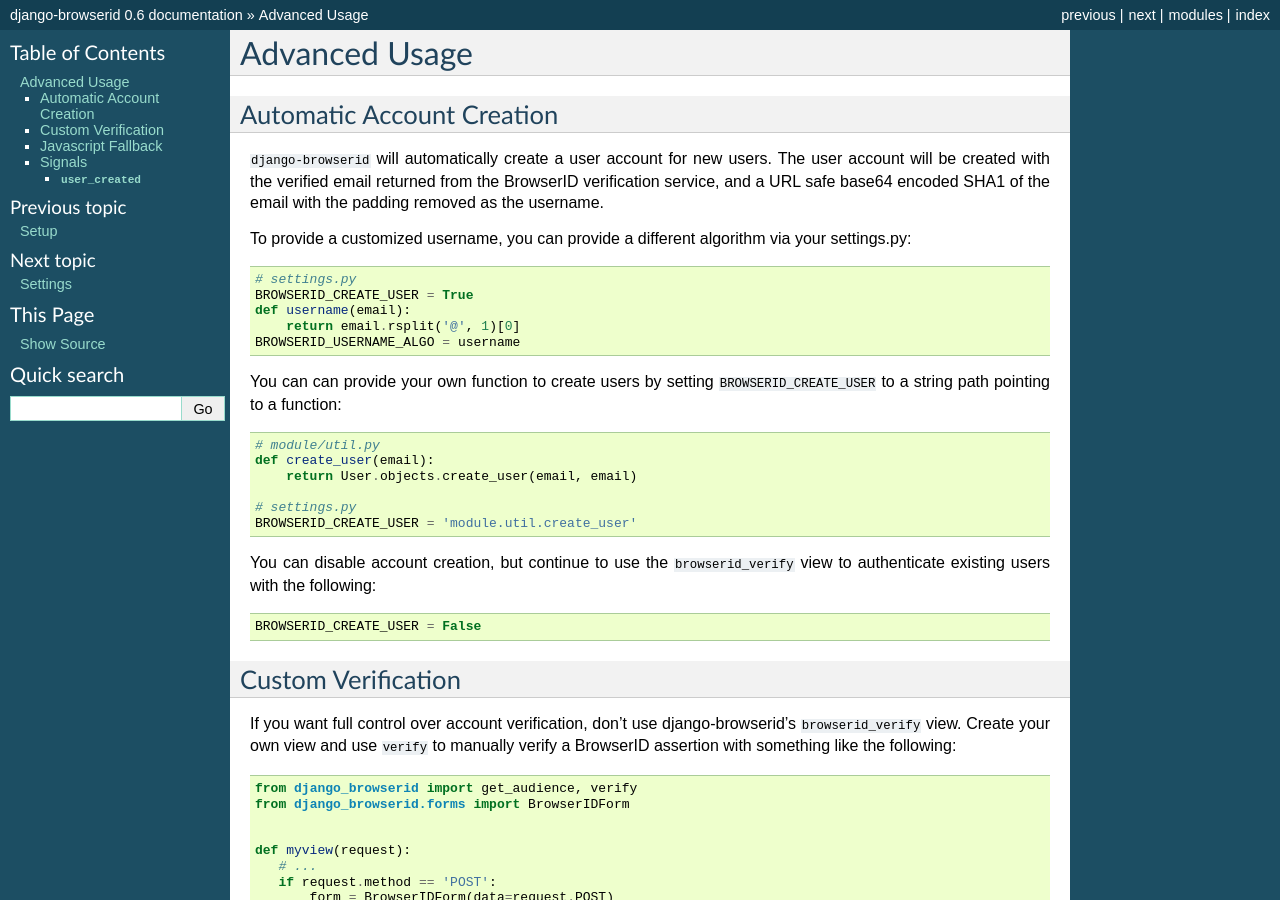
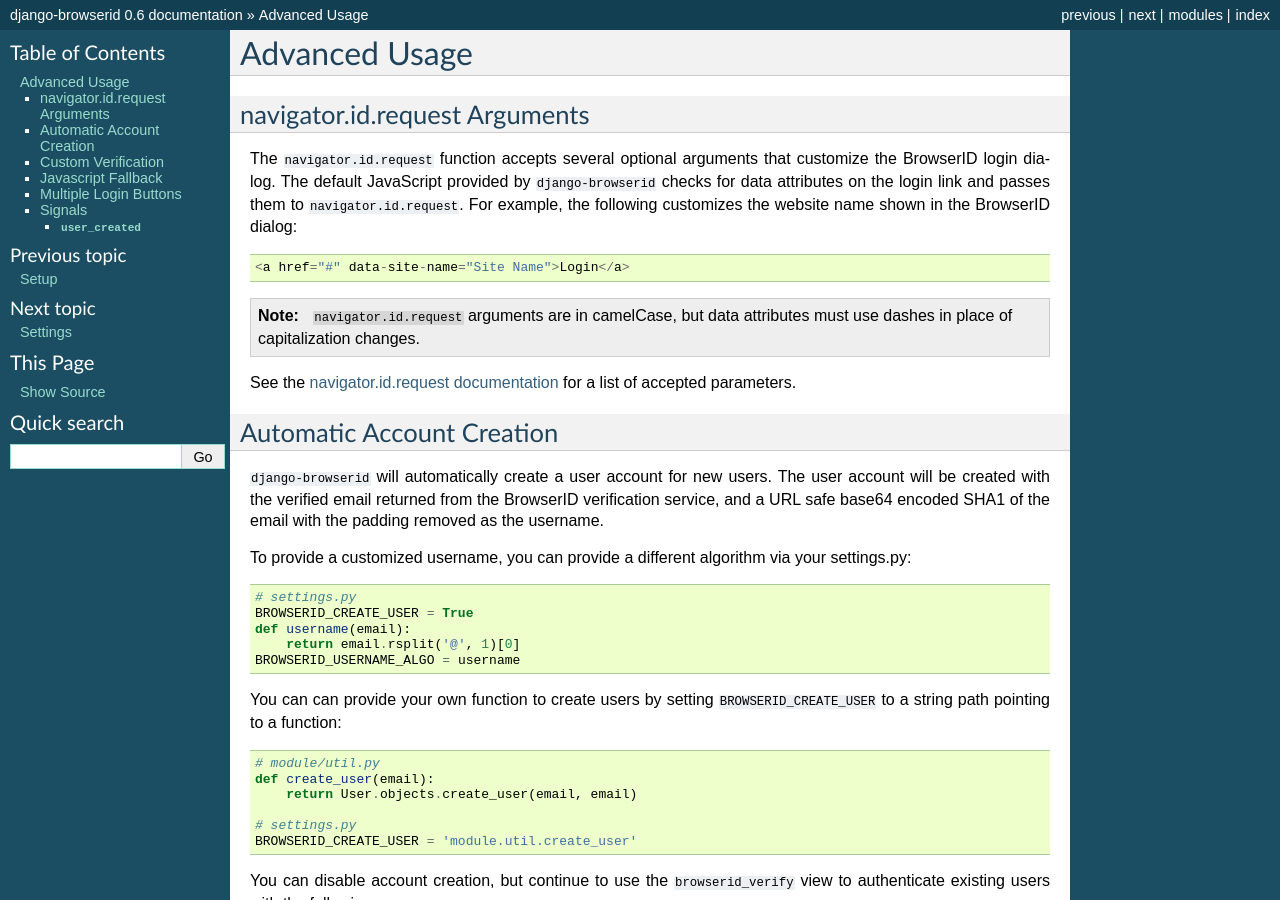
Before and after one commit to mozilla/django-browserid, a Sphinx documentation site: the page built from docs/details/advanced.rst, in a window 1280 px wide and 900 px high. Built offline with Sphinx 7.4.7, drawn with Linux system fonts in a browser that asks for light colours; some of the changed text lies outside the part shown.

Commit message:
Fix #75: Support navigator.id.request options.
Adds the ability to customize the BrowserID login popup and
behavior by passing options to navigator.id.request. These
can be specified using data attributes on the login button.

```diff
--- a/docs/details/advanced.rst
+++ b/docs/details/advanced.rst
@@ -1,5 +1,23 @@
 Advanced Usage
 ==============
+
+navigator.id.request Arguments
+------------------------------
+
+The ``navigator.id.request`` function accepts several optional arguments that
+customize the BrowserID login dialog. The default JavaScript provided by
+``django-browserid`` checks for data attributes on the login link and passes
+them to ``navigator.id.request``. For example, the following customizes the
+website name shown in the BrowserID dialog::
+
+    <a href="#" data-site-name="Site Name">Login</a>
+
+.. note:: ``navigator.id.request`` arguments are in camelCase, but data
+   attributes must use dashes in place of capitalization changes.
+
+See the `navigator.id.request documentation`_ for a list of accepted parameters.
+
+.. _navigator.id.request documentation: https://developer.mozilla.org/docs/DOM/navigator.id.request
 
 Automatic Account Creation
 --------------------------
@@ -90,6 +108,15 @@ will be directed to your login view (which should not require JavaScript, of
 course).
 
 
+Multiple Login Buttons
+----------------------
+
+If you are using the default JavaScript provided by ``django-browserid``, you
+can have multiple login buttons on a single page by marking them with the class
+``browserid-login``. Be sure to only include the hidden login form on the page
+once to avoid errors from using the same id multiple times.
+
+
 Signals
 -------
 
```
Also changed, not shown: django_browserid/static/browserid/browserid.js (+27 -4 lines), docs/setup.rst (+7 -2 lines).
